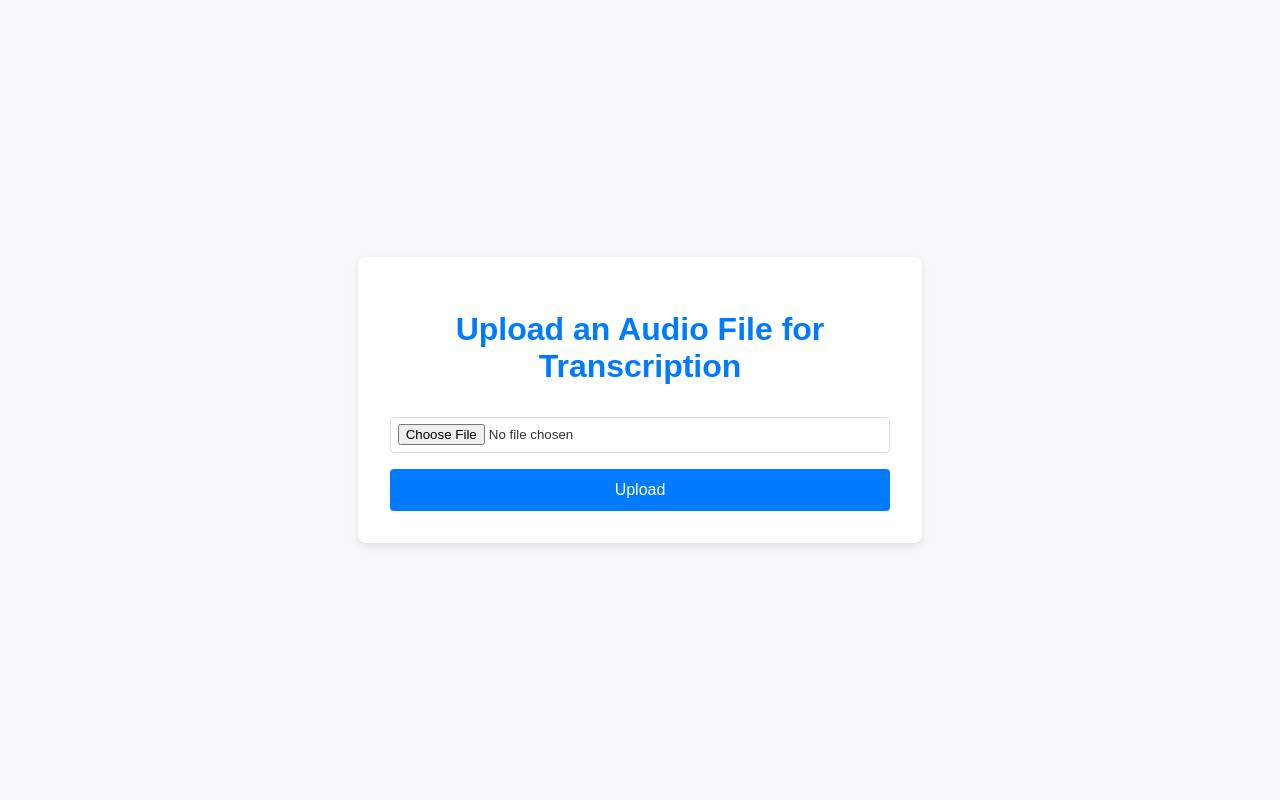
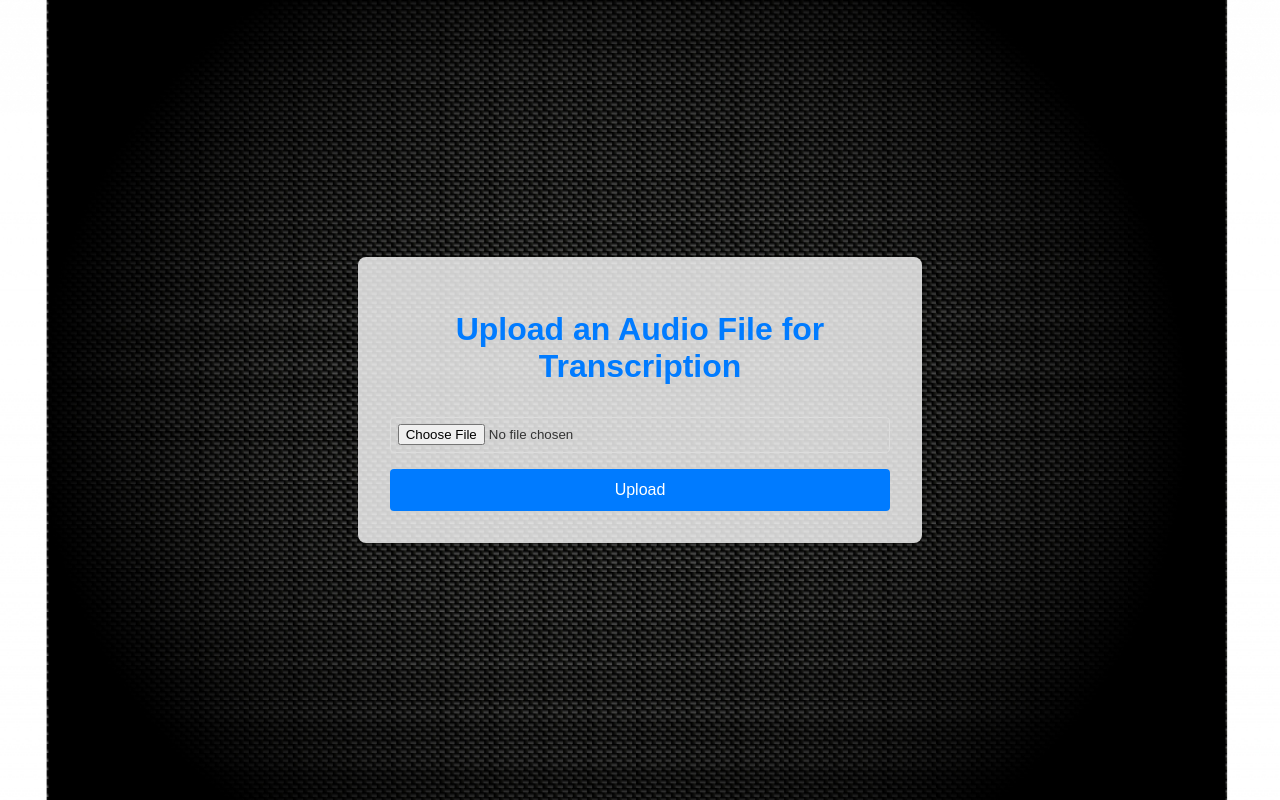
Before and after one commit to Mjunajo/SpeechRecognition, a Flask app: page / in a window 1280 px wide. Run offline with Flask 2, Linux system fonts and the light colour scheme; parts of the project's set-up code (start-up, migrations or seed data) failed here and were passed over.

Commit message:
index.html

```diff
--- a/templates/index.html
+++ b/templates/index.html
@@ -7,7 +7,9 @@
     <style>
         body {
             font-family: 'Arial', sans-serif;
-            background-color: #f8f9fa;
+            background-image: url('Carbon_Fiber_Background.jpg'); /* Use the actual path if different */
+            background-size: cover;
+            background-position: center;
             color: #333;
             display: flex;
             justify-content: center;
@@ -16,7 +18,7 @@
             margin: 0;
         }
         .container {
-            background-color: #ffffff;
+            background-color: rgba(255, 255, 255, 0.8); /* Semi-transparent white background */
             padding: 2em;
             box-shadow: 0 4px 8px rgba(0,0,0,0.1);
             border-radius: 8px;
```
